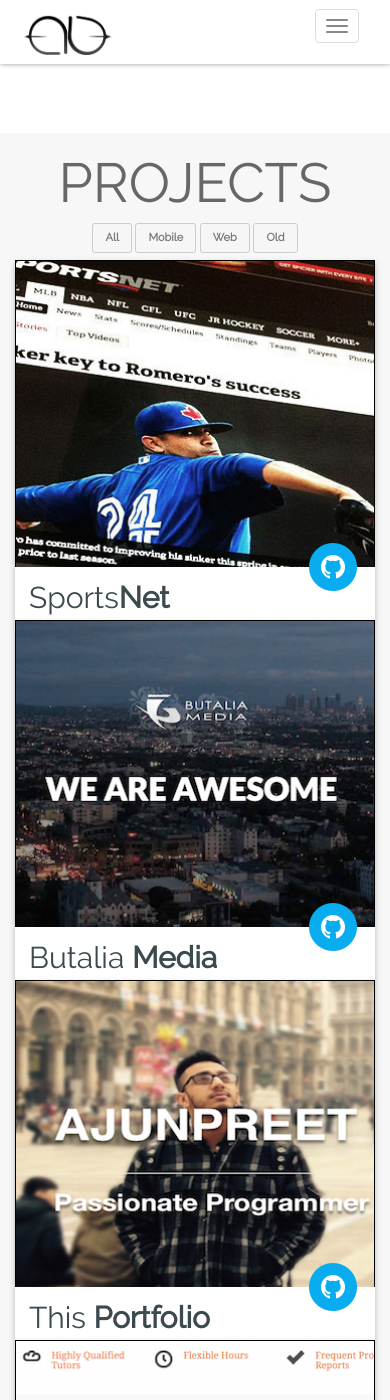
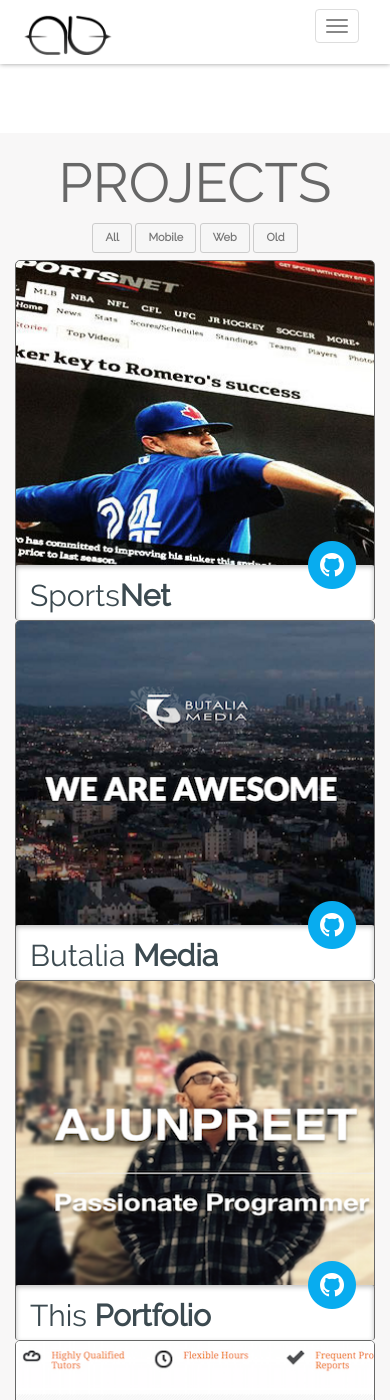
Before and after one commit to ajunB7/ajuni7.github.io, a Jekyll site: the page built from index.html, in a window 390 px wide and 1400 px high, scrolled down 4185 px. Built offline with Jekyll 4.4.1, drawn with Linux system fonts in a browser that asks for light colours.

Commit message:
Border projects

```diff
--- a/css/style.scss
+++ b/css/style.scss
@@ -519,10 +519,12 @@
 	    	width: 100%;
 	    }
 	    #box {
-	    	border: 1px solid black;
+        	border: $secondary-grey 1px solid;
 	    	-webkit-transition: -webkit-transform .15s linear;
 			-webkit-box-shadow: 0 3px 6px rgba(0,0,0,.25);
 			-moz-box-shadow: 0 3px 6px rgba(0,0,0,.25);
+			box-shadow: 0 2px 5px rgba(0, 0, 0, 0.25) inset;
+			border-radius: 5px;
         }
         .hover{
         	position: absolute;
@@ -532,7 +534,7 @@
 			width: 100%;
 			opacity: 0;
 			background-size:cover;
-			 	-moz-transition: .45s ease-in-out;
+			 -moz-transition: .45s ease-in-out;
 			-webkit-transition: .45s ease-in-out;
 			-o-transition: .45s ease-in-out;
 			-ms-transition: .45s ease-in-out;
@@ -546,14 +548,17 @@
 			top: auto;
 			bottom: 0;
 			padding: 1em;
-			height: 3.75em;
 			width: 100%;
 			background: white;
 			color: #3c4a50;
+			box-shadow: 0 2px 5px rgba(0, 0, 0, 0.25) inset;
+			border-radius: 3px;
 			h2 {
 				margin-top: 0px;
 				margin-bottom: 0px;
 			}
+
+
 
 
         }
@@ -632,6 +637,8 @@
 			-webkit-transform: translate3d(0,0,0);
 			transform: translate3d(0,0,0);
 			opacity: 1;
+			border-right: $secondary-grey 1px solid;
+			border-left: $secondary-grey 1px solid;
 		}
 		p {
 			display: block;
@@ -654,6 +661,8 @@
 			-webkit-transform: translate3d(0,0,0);
 			transform: translate3d(0,0,0);
 			opacity: 1;
+			border-right: $secondary-grey 1px solid;
+			border-left: $secondary-grey 1px solid;
 		}
 		p {
 			display: block;
@@ -668,6 +677,9 @@
 			transform: translate3d(0,0,0);
 			margin-top: -3em;
 			float:right;
+		}
+		.hover{
+			opacity: .2;
 		}
 	}
 
```
